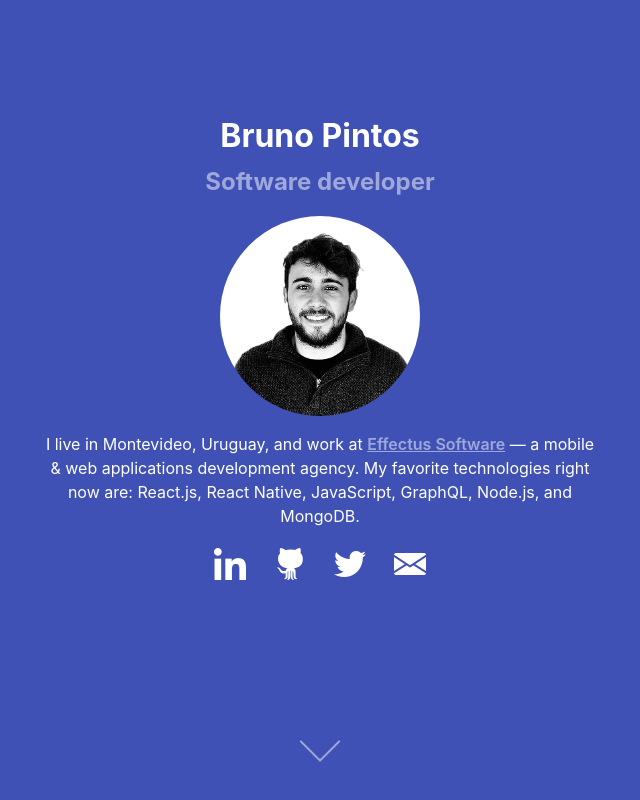
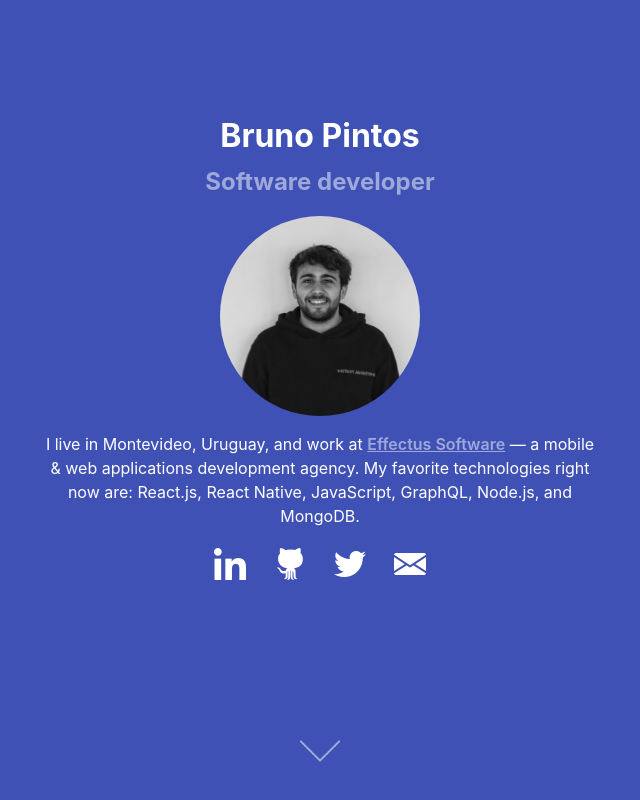
Before and after one commit to brunopintos/brunopintos-website, a Next.js app: page / in a window 1280 px wide. Shown: the top 800 px of the page, without its empty margins (320-960 px from the left). Built offline with nearby package versions, Linux system fonts and the light colour scheme.

Commit message:
changed image

```diff
--- a/pages/index.js
+++ b/pages/index.js
@@ -14,7 +14,7 @@ const Home = () => (
     <MainContainer>
       <Title>Bruno Pintos</Title>
       <Subtitle>Software developer</Subtitle>
-      <Image src="/bruno.png" alt="profile image" />
+      <Image src="/bruno.jpg" alt="profile image" />
       <Text>
         I live in Montevideo, Uruguay, and work at{" "}
         <Company href="https://effectussoftware.com/" target="_blank">
```
Also changed, not shown: public/bruno.jpg (added), public/bruno.png (deleted).
